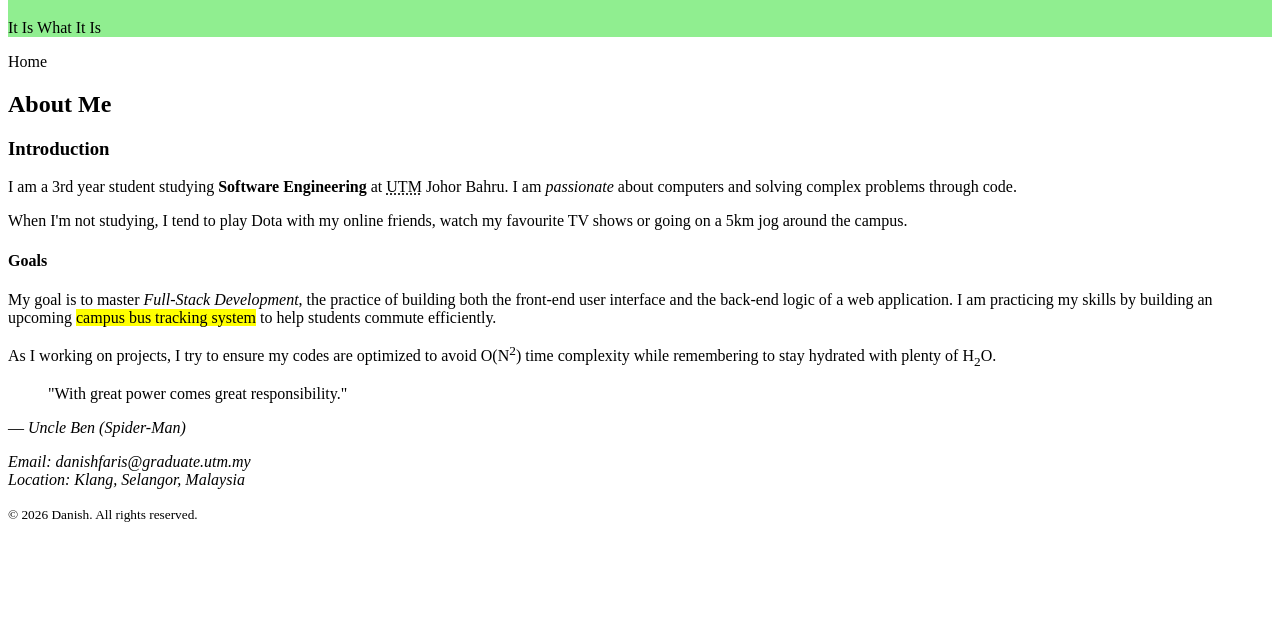
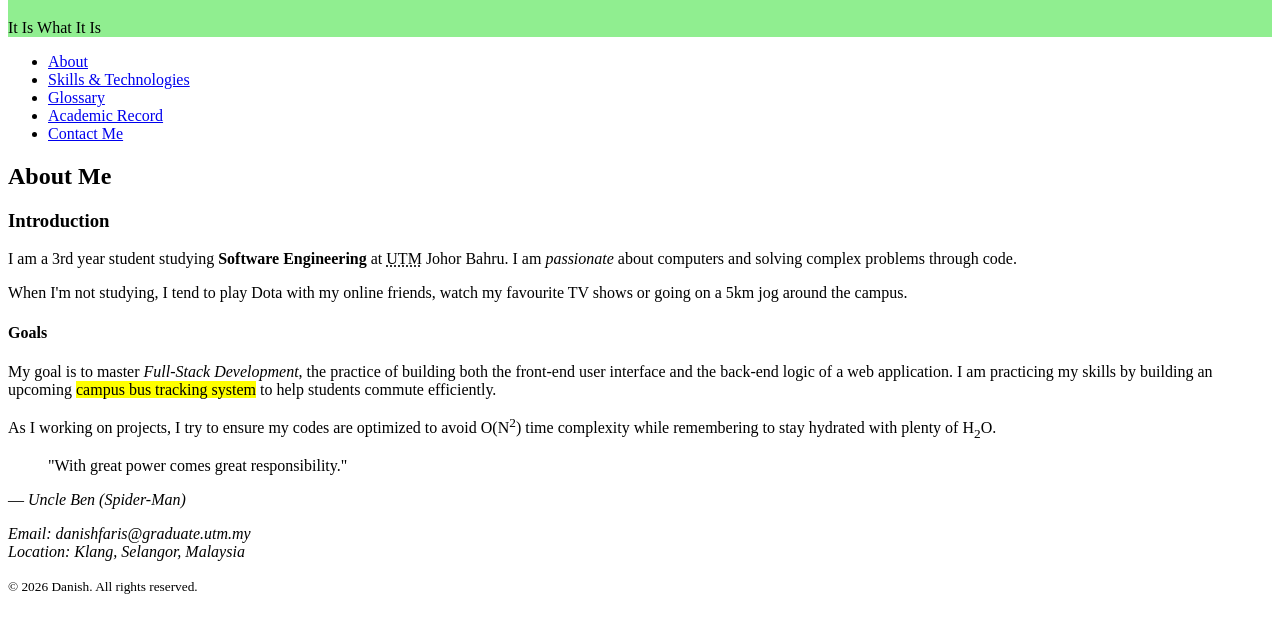
Before and after one commit to FleepyDean/html-lab-exercise-1, a plain HTML site: page index.html in a window 1280 px wide. Shown: the part 61-694 px from the top of the page. Drawn offline with Linux system fonts and the light colour scheme.

Commit message:
Added navigation links

```diff
--- a/index.html
+++ b/index.html
@@ -12,7 +12,13 @@
 	</header>
 
 	<nav>
-		Home
+		<ul>
+			<li><a href="#about">About</a></li>
+			<li><a href="#skills">Skills & Technologies</a></li>
+	        <li><a href="#glossary">Glossary</a></li>
+	        <li><a href="#academic">Academic Record</a></li>
+	        <li><a href="#contact">Contact Me</a></li>
+		</ul>
 	</nav>
 
 	<main>
@@ -38,7 +44,8 @@
 			<blockquote cite="https://en.wikipedia.org/wiki/With_great_power_comes_great_responsibility">"With great power comes great responsibility."</blockquote>
 			<p>&mdash; <cite>Uncle Ben (Spider-Man)</cite></p>
 		</section>
-		<section>
+
+		<section id="skills">
 
 		</section>
 	</main>
```
